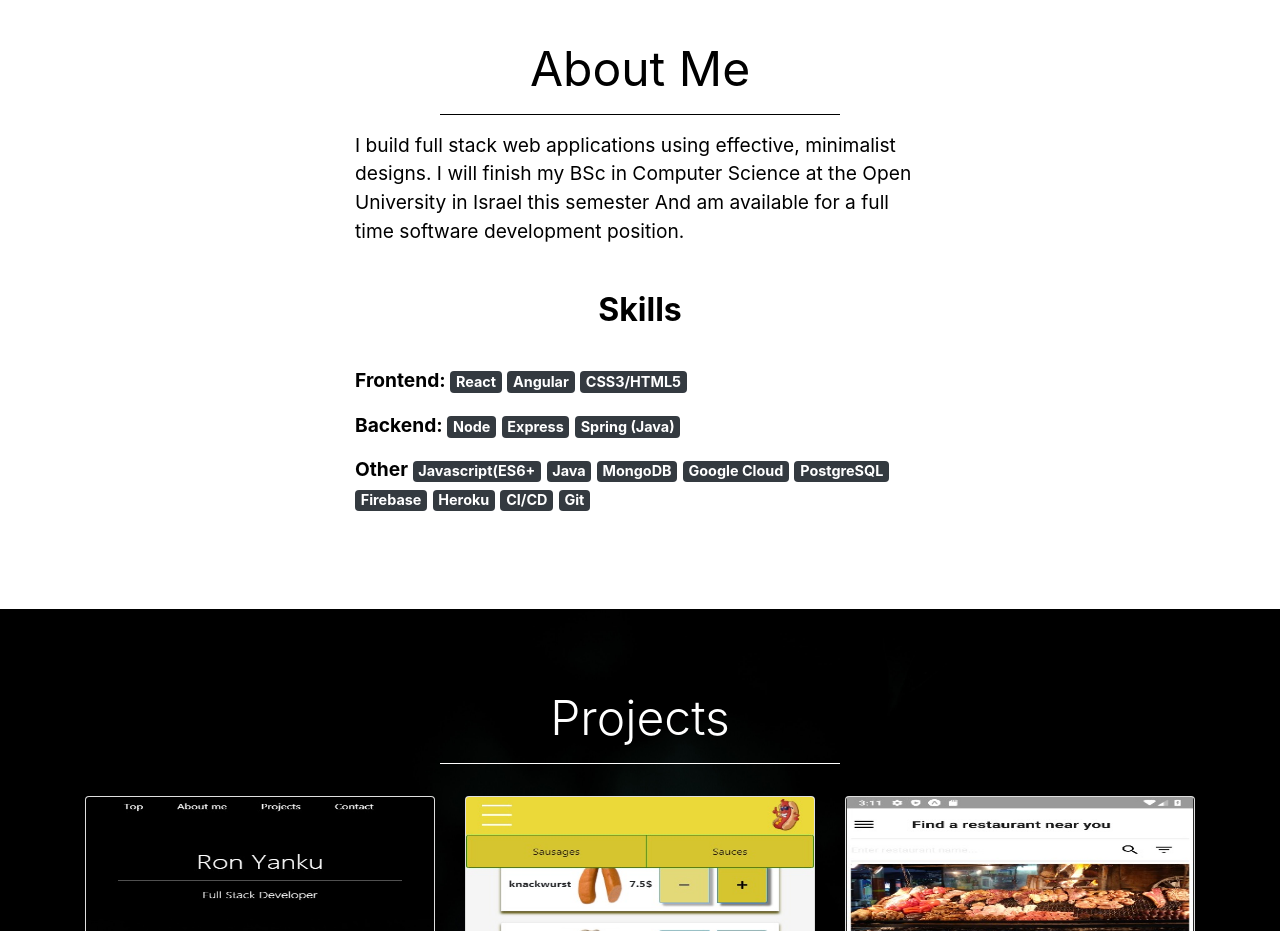
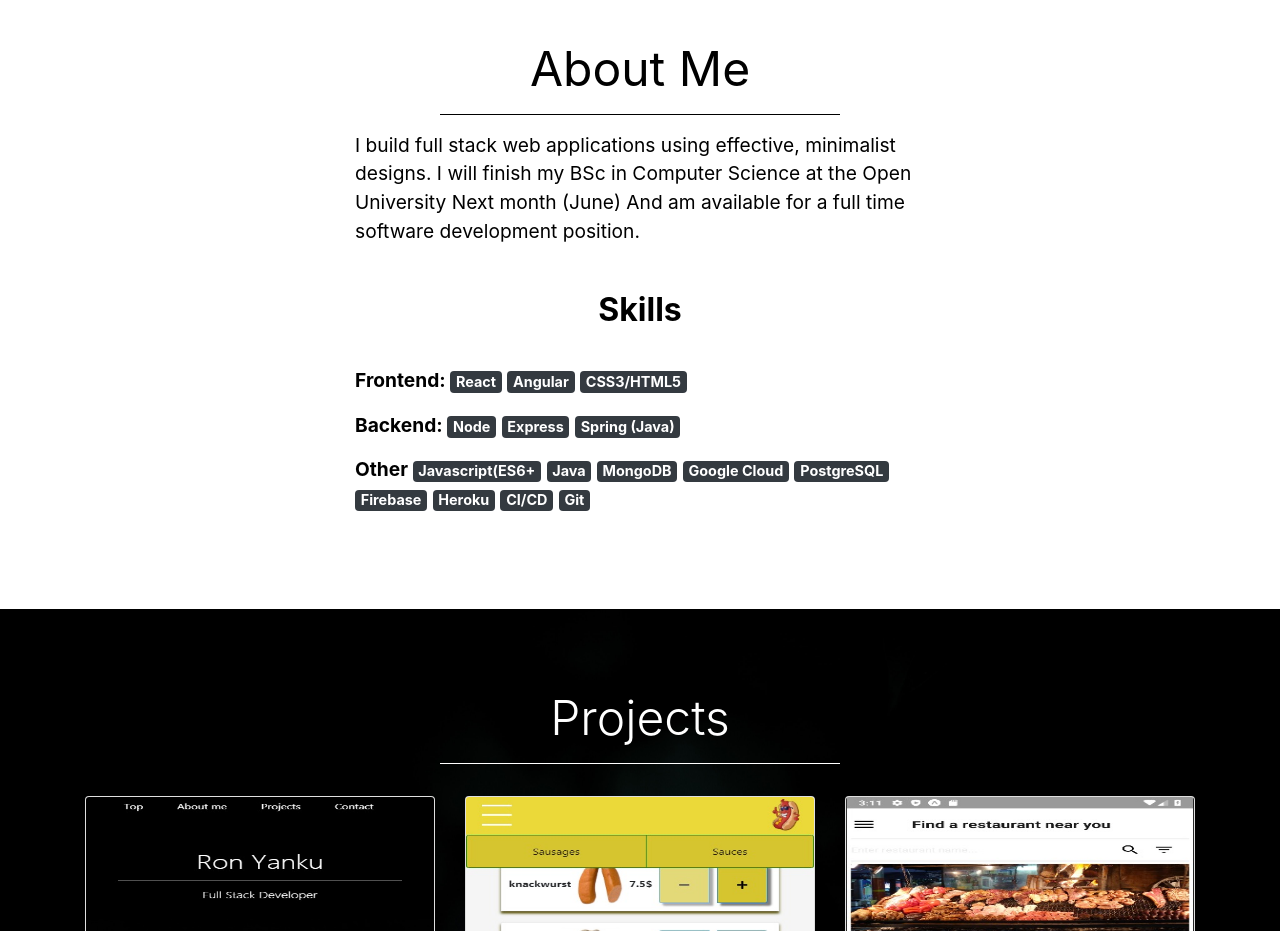
Before and after one commit to RonYanku/homepage, a React (Create React App) app: page / in a window 1280 px wide. Shown: the part 840-1771 px from the top of the page. Built offline with nearby package versions, Linux system fonts and the light colour scheme.

Commit message:
fixed About me

```diff
--- a/src/Components/PortfolioAbout.js
+++ b/src/Components/PortfolioAbout.js
@@ -17,7 +17,7 @@ const PortfolioAbout = () => {
         <hr id="about-hr"/>
         <p>
           I build full stack web applications using effective, minimalist designs.
-          I will finish my BSc in Computer Science at the Open University in Israel this semester
+          I will finish my BSc in Computer Science at the Open University Next month (June)
           And am available for a full time software development position.
         </p>
         <br/>
```
